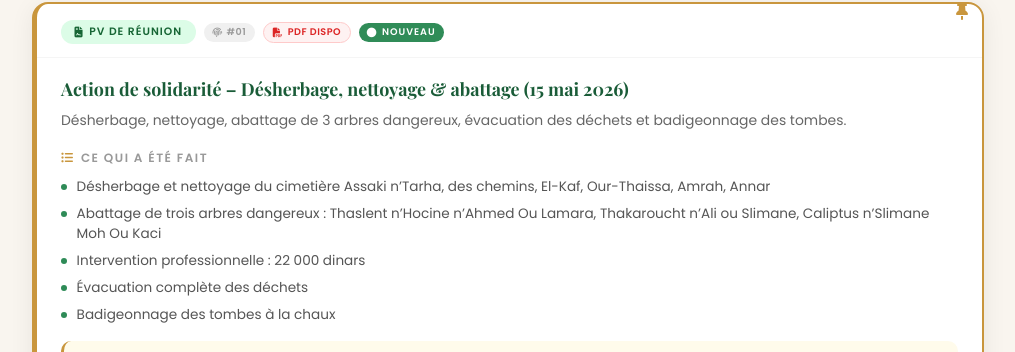
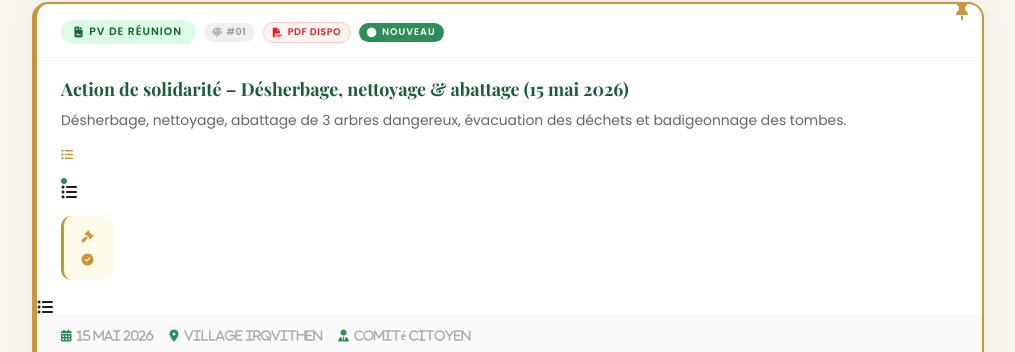
Before and after one commit to famillemahtout/famillemahtout.github.io, a plain HTML site: page pvreunion.html in a window 1280 px wide. Shown: the part 792-1144 px from the top of the page, without its empty margins (132-1147 px from the left). Drawn offline with nearby package versions, Linux system fonts and the light colour scheme.

Commit message:
Update pvreunion.html

```diff
--- a/pvreunion.html
+++ b/pvreunion.html
@@ -610,14 +610,10 @@
       date: "15 mai 2026", lieu: "Village Irqvithen", presides: "Comité citoyen",
       resume: "Désherbage, nettoyage, abattage de 3 arbres dangereux, évacuation des déchets et badigeonnage des tombes.",
       points: [
-        "Désherbage et nettoyage du cimetière Assaki n’Tarha, des chemins, El-Kaf, Our-Thaissa, Amrah, Annar",
-        "Abattage de trois arbres dangereux : Thaslent n’Hocine n’Ahmed Ou Lamara, Thakaroucht n’Ali ou Slimane, Caliptus n’Slimane Moh Ou Kaci",
-        "Intervention professionnelle : 22 000 dinars",
-        "Évacuation complète des déchets",
-        "Badigeonnage des tombes à la chaux"
+        ""
       ],
       decisions: [
-        "Remerciements à tous les participants",
+        "",
 
       ],
       texteComplet: `VILLAGE IKEVITHEN
@@ -747,7 +743,7 @@ Tizi-Ouzou, le 09/05/2026`,
         <div class="pv-card-body">
           <h3>${p.titre}</h3>
           <p class="pv-resume">${p.resume}</p>
-          <div class="pv-points"><h4><i class="fa-solid fa-list-ul"></i> Ce qui a été fait</h4><ul>${pointsHTML}</ul></div>
+          <div class="pv-points"><h4><i class="fa-solid fa-list-ul"></h4><ul>${pointsHTML}</ul></div>
           ${p.decisions.length ? `<div class="pv-decisions"><h4><i class="fa-solid fa-gavel"></i> </h4><ul>${decisionsHTML}</ul></div>` : ''}
         </div>
         <div class="pv-expanded" id="expanded-${p.id}"><h4><i class="fa-solid fa-file-lines"></i> Texte intégral</h4><p>${p.texteComplet}</p></div>
```
